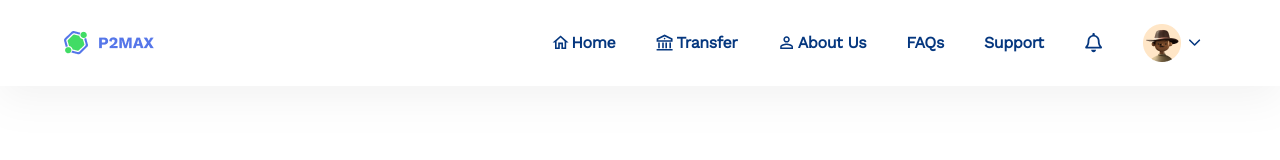
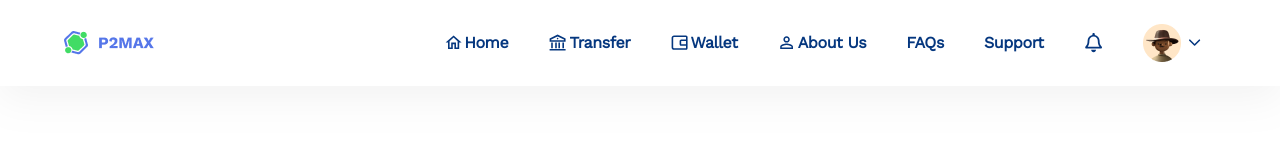
Before and after one commit to Team-Zoldyck/P2MAX, a React (Create React App) app in the folder frontend/: page / in a window 1280 px wide. Shown: the top 160 px of the page. Built offline with nearby package versions, Linux system fonts and the light colour scheme.

Commit message:
added the wallet link to the header

```diff
--- a/frontend/src/components/Navbar.jsx
+++ b/frontend/src/components/Navbar.jsx
@@ -7,6 +7,7 @@ import { FaRegBell } from "react-icons/fa";
 import { FiChevronDown } from "react-icons/fi";
 import { MdOutlineHome, MdOutlinePersonOutline } from "react-icons/md";
 import { RiBankLine } from "react-icons/ri";
+import { BiWalletAlt } from "react-icons/bi";
 import profile_image from "../assets/images/profile-image.png";
 
 const Navbar = ({ user }) => {
@@ -24,6 +25,17 @@ const Navbar = ({ user }) => {
             <div className="ml-10 flex justify-center items-center space-x-4 text-matic">
               <Link to="/" className="hover:bg-gray-700 hover:text-white  px-3 py-2 rounded-md text-xs tracking-tight leading-3 font-bold flex justify-center items-center"><MdOutlineHome className='mr-[1px]' size='1.2em'/> Home</Link>
               <Link to="/" className="hover:bg-gray-700 hover:text-white  px-3 py-2 rounded-md text-xs tracking-tight leading-3 font-bold flex justify-center items-center"><RiBankLine className='mr-[2px]' size='1.2em'/> Transfer</Link>
+              {
+                (user)
+                ?
+                (
+                  <Link to="/" className="hover:bg-gray-700 hover:text-white  px-3 py-2 rounded-md text-xs tracking-tight leading-3 font-bold flex justify-center items-center"><BiWalletAlt className='mr-[1px]' size='1.2em'/> Wallet</Link>
+                )
+                :
+                (
+                  ''
+                )
+              }
               <Link to="/" className="hover:bg-gray-700 hover:text-white  px-3 py-2 rounded-md text-xs tracking-tight leading-3 font-bold flex justify-center items-center"><MdOutlinePersonOutline className='mr-[1px]' size='1.2em'/> About Us</Link>
               <Link to="/FAQs" className="hover:bg-gray-700 hover:text-white  px-3 py-2 rounded-md text-xs tracking-tight leading-3 font-bold">FAQs</Link>
               <Link to="/" className="hover:bg-gray-700 hover:text-white  px-3 py-2 rounded-md text-xs tracking-tight leading-3 font-bold">Support</Link>
```
